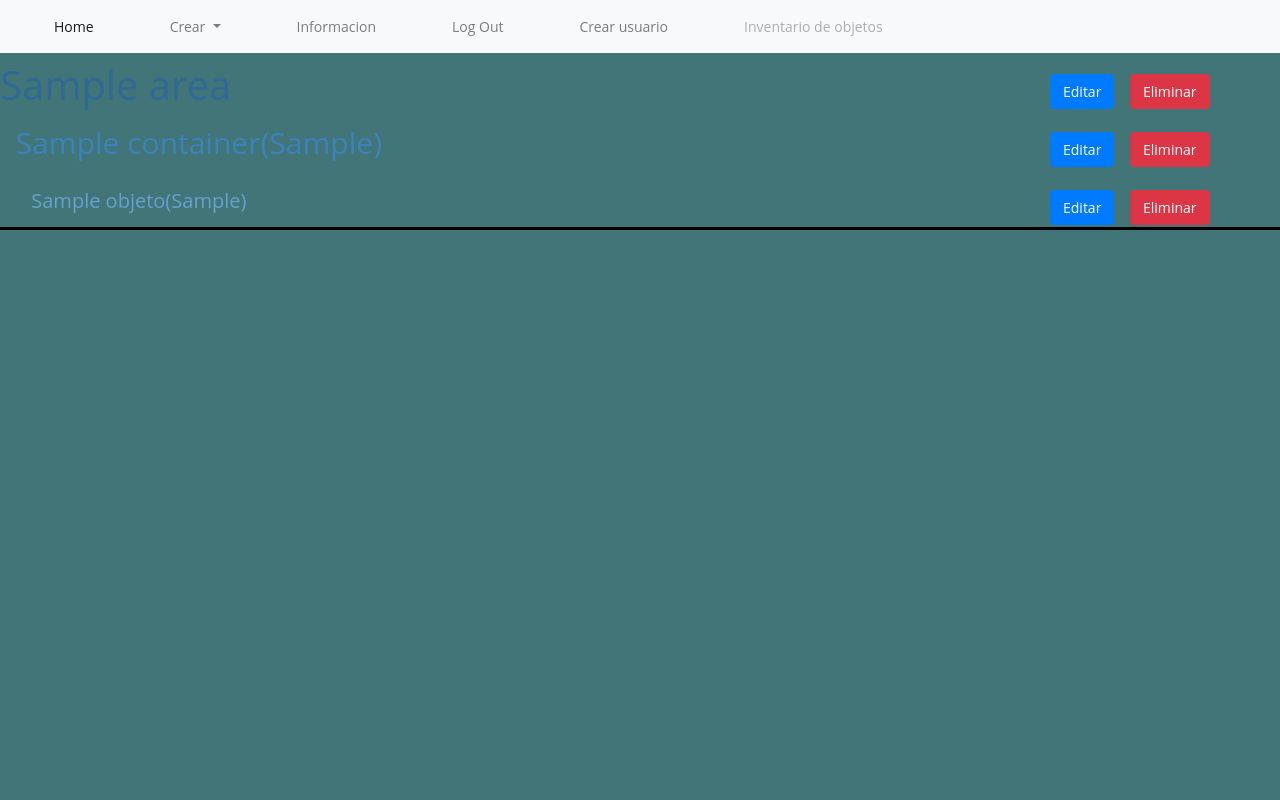
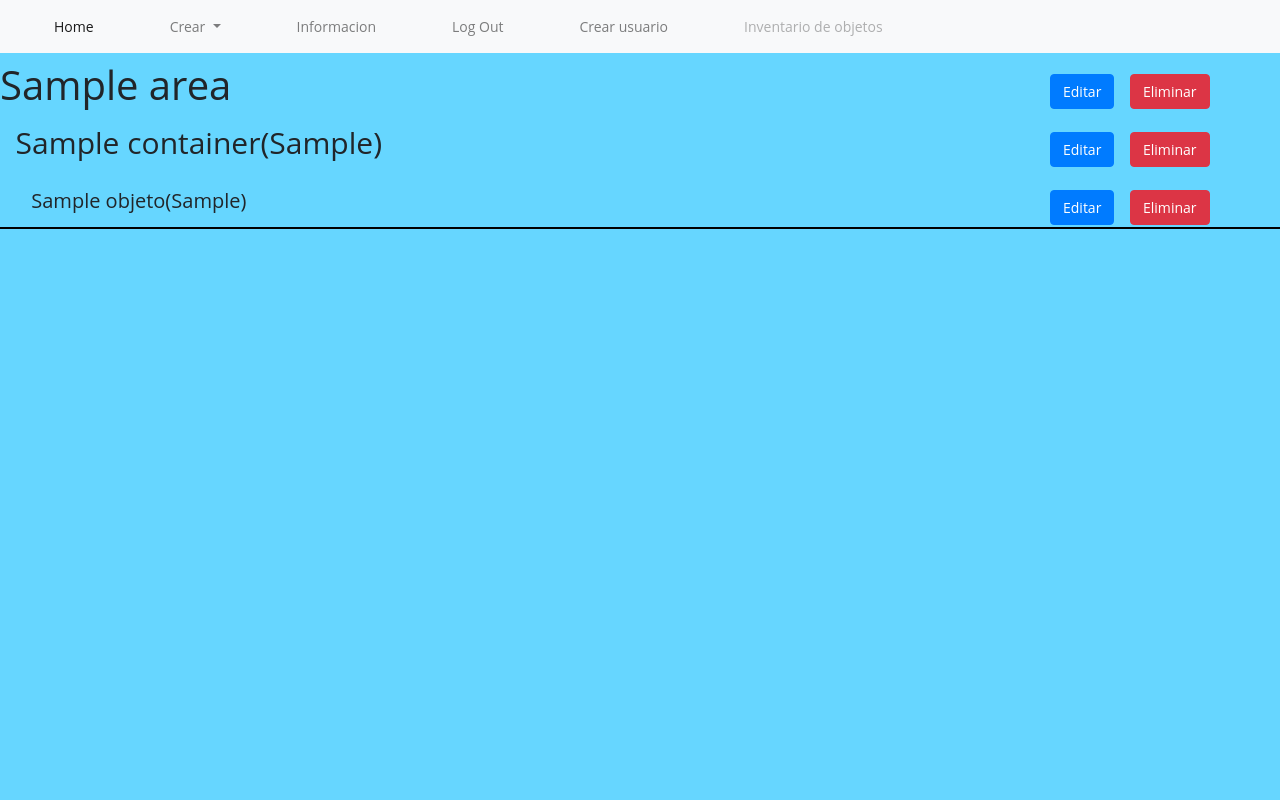
Before and after one commit to francobustos/inventory_1, a Django app: page / in a window 1280 px wide. Run offline with Django 3.2, Linux system fonts and the light colour scheme; a user stored in the database is signed in; tables that the repository leaves empty hold one stand-in row (values such as "Sample post"); parts of the project's set-up code (start-up, migrations or seed data) failed here and were passed over; some libraries are stand-ins or nearby versions.

Commit message:
Cambie el fondo de home e info .html

```diff
--- a/inventory/static/inventory_app/index.css
+++ b/inventory/static/inventory_app/index.css
@@ -28,7 +28,7 @@ height: 100%;
 }
 
 .body_index {
-  background-color: rgb(66, 117, 119);
+  background-color: rgb(102, 214, 255);
   font: 87.5%/1.5em 'Open Sans', sans-serif;
   margin: 0;
 }
@@ -103,7 +103,7 @@ text-muted{
 }
 
 hr {
-  height: 2px;
+  height: 1px;
   background-color: black;
 }
 
@@ -132,17 +132,14 @@ tr:hover td {
 }
 
 .area{
-  color: #2f6997;
   font-size: 40px;
 }
 
 .containers{
-  color: #3b83bd;
   font-size: 30px;
 }
 
 .objeto{
-  color: #67a1cf;
   font-size: 20px;
 }
 
```
